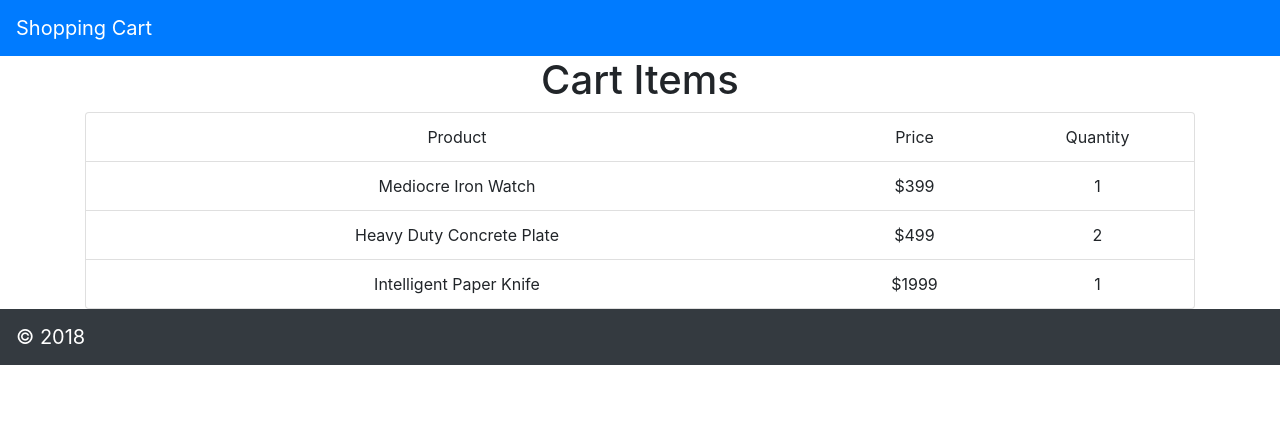
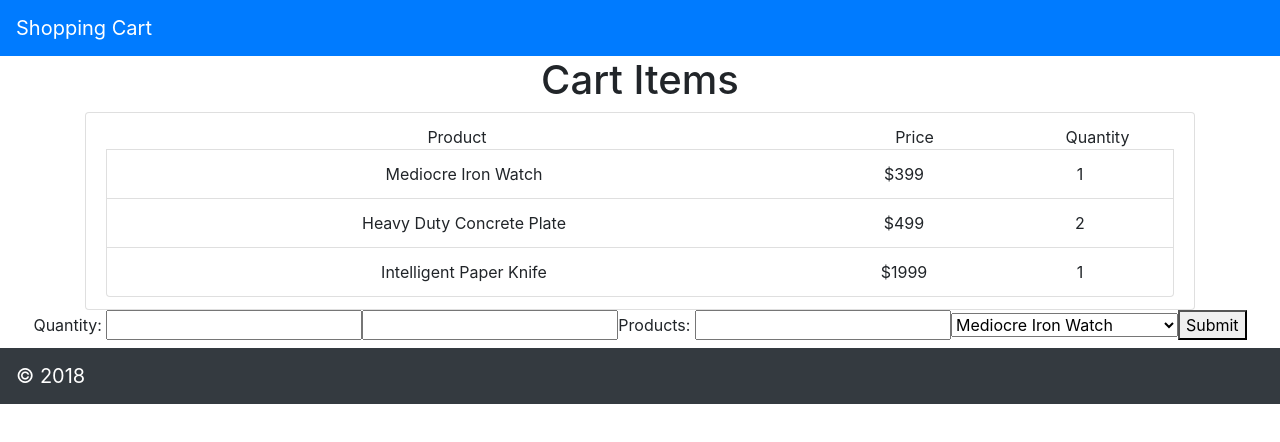
Before and after one commit to Kerrysage/Shopping-cart, a React (Create React App) app in the folder shopping-cart/: page / in a window 1280 px wide. Shown: the top 442 px of the page. Built offline with nearby package versions, Linux system fonts and the light colour scheme.

Commit message:
got dropdown to work

```diff
--- /dev/null
+++ b/shopping-cart/src/AddItems.js
@@ -0,0 +1,45 @@
+import React, { Component } from 'react';
+
+class AddItem extends Component {
+
+    renderOptions = () => {
+        return this.props.AddItemList.map((product) => {
+            return <option key={product.id}> {product.name}</option>
+        })
+    }
+
+    selectChanged = (e) => {
+        e.preventDefault();
+        let selected = "";
+        selected = e.target.options[e.target.selectedIndex].text;
+        console.log("selected is ", selected);
+    }
+
+    itemAdder = (e) => {
+        e.preventDefault();
+        console.log("this.refs is ",this.refs);
+
+        let productAttributes = this.props.AddItemList.filter(product => product.name === this.refs.dropDown.value)
+        console.log(productAttributes)
+    }
+
+    render () {
+        return (
+            <div>
+                <form>
+                    <label>Quantity: <input type="text" onChange={(e) => this.setState({Quantity: e.target.value}) } id="quantity" />
+                    </label>
+                    <input></input>
+                    <label>Products: <input type="text" onChange={(e) => this.setState({Products: e.target.value}) } id="product" />
+                    </label>
+                    <select ref="dropDown" onChange={this.selectChanged}>
+                        {this.renderOptions()}
+                    </select>
+                    <button onClick = {this.itemAdder}>Submit</button>
+                </form>
+            </div>
+        )
+    }
+}
+
+export default AddItem
--- a/shopping-cart/src/App.js
+++ b/shopping-cart/src/App.js
@@ -2,7 +2,9 @@ import React, { Component } from 'react';
 import Header from './Header';
 import Footer from './Footer'
 import CartItems from './CartItems'
+import AddItems from './AddItems'
 import './App.css';
+
 class App extends Component {
   constructor(props){
   super(props)
@@ -11,13 +13,25 @@ class App extends Component {
       { id: 1, product: { id: 40, name: 'Mediocre Iron Watch', priceInCents: 399 }, quantity: 1 },
       { id: 2, product: { id: 41, name: 'Heavy Duty Concrete Plate', priceInCents: 499 }, quantity: 2 },
       { id: 3, product: { id: 42, name: 'Intelligent Paper Knife', priceInCents: 1999 }, quantity: 1 },
-    ]
+    ],
+    AddItemList:[
+      { id: 40, name: 'Mediocre Iron Watch', priceInCents: 399 },
+      { id: 41, name: 'Heavy Duty Concrete Plate', priceInCents: 499 },
+      { id: 42, name: 'Intelligent Paper Knife', priceInCents: 1999 },
+      { id: 43, name: 'Small Aluminum Keyboard', priceInCents: 2500 },
+      { id: 44, name: 'Practical Copper Plate', priceInCents: 1000 },
+      { id: 45, name: 'Awesome Bronze Pants', priceInCents: 399 },
+      { id: 46, name: 'Intelligent Leather Clock', priceInCents: 2999 },
+      { id: 47, name: 'Ergonomic Bronze Lamp', priceInCents: 40000 },
+      { id: 48, name: 'Awesome Leather Shoes', priceInCents: 3990 },
+]
   }}
   render() {
     return (
       <div className="App">
         <Header />
         <CartItems cartItemsList={this.state.cartItemsList}/>
+        <AddItems AddItemList={this.state.AddItemList}/>
         <Footer list="2018"/>
       </div>
     )
--- a/shopping-cart/src/CartItem.js
+++ b/shopping-cart/src/CartItem.js
@@ -1,6 +1,7 @@
-import React, { Component } from 'react';
+import React from 'react';
+
 const CartItem = (props) => {
-    return props.cart.map(item => {
+    return props.cartItemsList.map(item => {
             return (
                 <div className="list-group-item">
                     <div className="row">
--- a/shopping-cart/src/Cartitems.js
+++ b/shopping-cart/src/Cartitems.js
@@ -1,5 +1,6 @@
 import React, { Component } from 'react';
 import CartItem from './CartItem';
+
 const CartItems = (props) => {
     return (
         <div className="container">
@@ -11,8 +12,8 @@ const CartItems = (props) => {
                         <div className="col-md-2">Price</div>
                         <div className="col-md-2">Quantity</div>
                     </div>
+                    <CartItem key={props.cartItemsList.id} cartItemsList={props.cartItemsList}/>
                 </div>
-                <CartItem cart={props.cartItemsList}/>
             </div>
         </div>
 
```
Also changed, not shown: shopping-cart/src/AddItem.js (deleted, +0 -17 lines).
